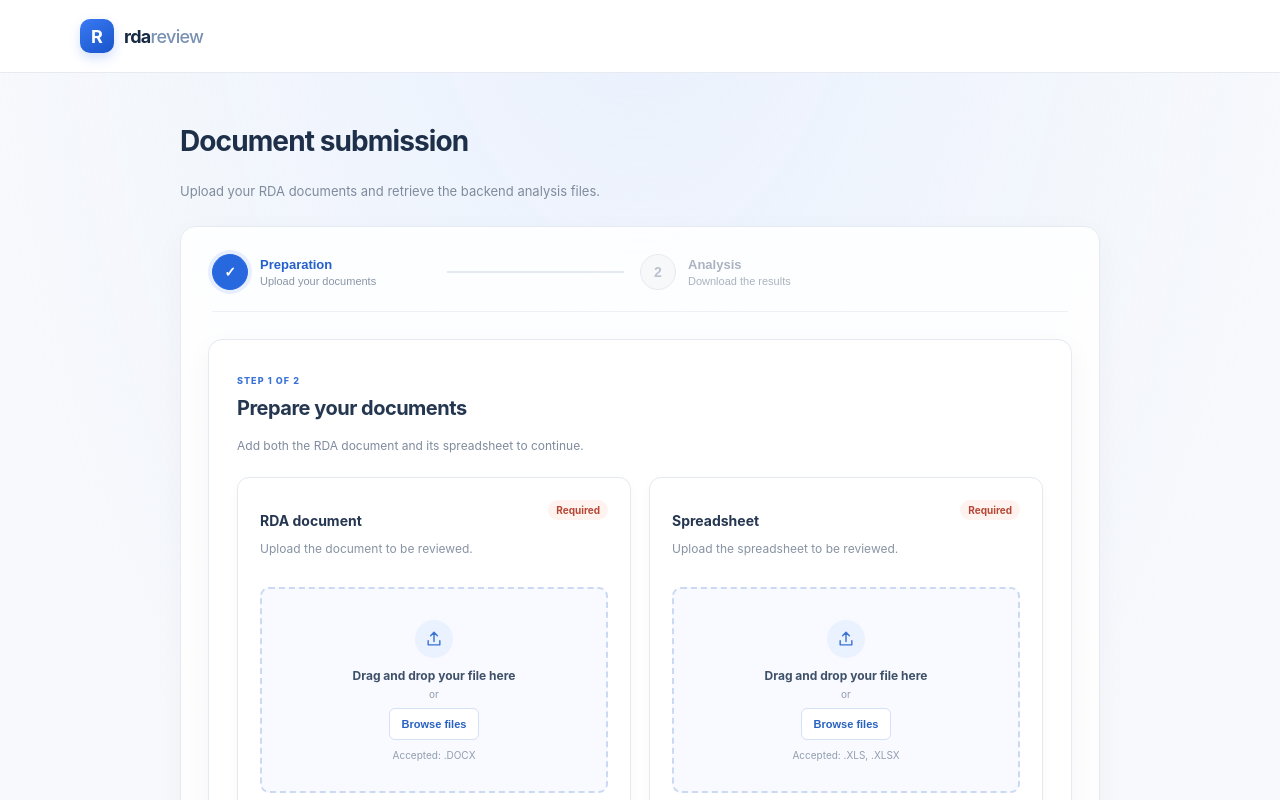
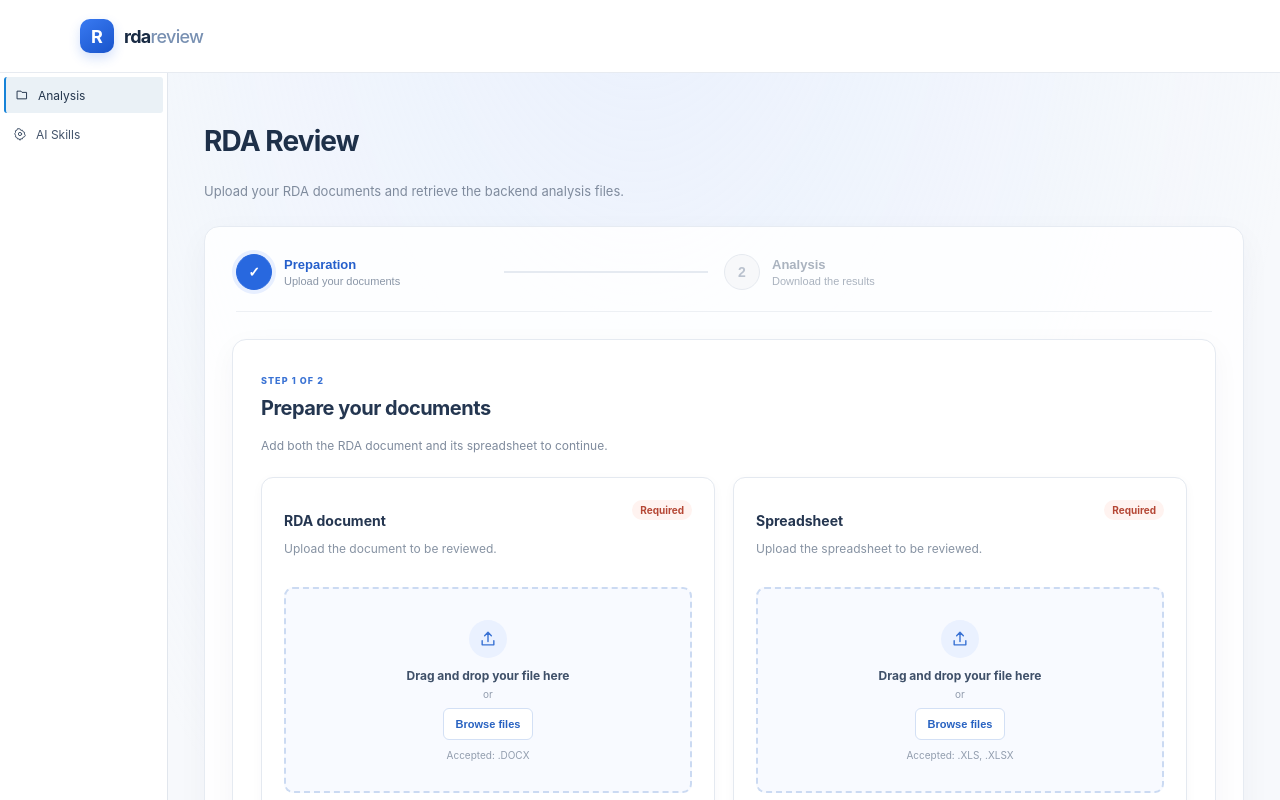
Before and after one commit to lucasvieira-ia/frontend_rda_poc, an Angular app: page / in a window 1280 px wide. Shown: the top 800 px of the page. Built offline with nearby package versions, Linux system fonts and the light colour scheme.

Commit message:
Adding new approachs

```diff
--- a/src/app/features/rda-review/components/rda-review-container/rda-review-container.component.html
+++ b/src/app/features/rda-review/components/rda-review-container/rda-review-container.component.html
@@ -1,9 +1,41 @@
 <div class="app-shell">
   <app-rda-header />
 
+  <div class="app-layout">
+    <aside class="side-navigation">
+      <nav aria-label="Primary navigation">
+        <button
+          class="navigation-tab"
+          type="button"
+          [class.active]="activeNavigationTab() === 'analysis'"
+          [attr.aria-current]="activeNavigationTab() === 'analysis' ? 'page' : null"
+          (click)="selectNavigationTab('analysis')"
+        >
+          <svg viewBox="0 0 20 20" aria-hidden="true">
+            <path d="M3.5 4.5h5l1.5 1.75h6.5v9.25h-13z"></path>
+          </svg>
+          Analysis
+        </button>
+        <button
+          class="navigation-tab"
+          type="button"
+          [class.active]="activeNavigationTab() === 'skills'"
+          [attr.aria-current]="activeNavigationTab() === 'skills' ? 'page' : null"
+          (click)="selectNavigationTab('skills')"
+        >
+          <svg viewBox="0 0 20 20" aria-hidden="true">
+            <path d="M10 2.75 11.2 4.8l2.35-.2.8 2.2 2.2.8-.2 2.35 1.2 2.05-1.2 2.05-2.2.8-.8 2.2-2.35-.2L10 19l-1.2-2.05-2.35.2-.8-2.2-2.2-.8.2-2.35-1.2-2.05 1.2-2.05-.2-2.35 2.2-.8.8-2.2 2.35.2z"></path>
+            <circle cx="10" cy="10" r="2.3"></circle>
+          </svg>
+          AI Skills
+        </button>
+      </nav>
+    </aside>
+
     <main id="rda-review" class="page-content">
+      @if (activeNavigationTab() === 'analysis') {
         <section class="page-intro">
-      <h1>Document submission</h1>
+          <h1>RDA Review</h1>
           <p>Upload your RDA documents and retrieve the backend analysis files.</p>
         </section>
 
@@ -39,7 +71,7 @@
                   </svg>
                 </div>
                 <span class="section-eyebrow">STEP 2 OF 2</span>
-            <h2 id="analysis-title">Analysis and feedbacks</h2>
+                <h2 id="analysis-title">Analysis and Feedback</h2>
                 <p class="analysis-description">
                   Download the files and check the agent's feedback.
                 </p>
@@ -107,9 +139,16 @@
             </section>
           }
         </section>
+      } @else {
+        <section class="page-intro skills-placeholder" aria-labelledby="skills-title">
+          <h1 id="skills-title">AI Skills</h1>
+          <p>This area is reserved for AI-powered analysis skills.</p>
+        </section>
+      }
 
       <footer class="page-footer">
         <span>Document workspace</span>
       </footer>
     </main>
   </div>
+</div>
--- a/src/app/features/rda-review/components/rda-review-container/rda-review-container.component.scss
+++ b/src/app/features/rda-review/components/rda-review-container/rda-review-container.component.scss
@@ -11,8 +11,62 @@
     #f7f9fc;
 }
 
+.app-layout {
+  display: grid;
+  min-height: calc(100vh - 72px);
+  grid-template-columns: 168px minmax(0, 1fr);
+}
+
+.side-navigation {
+  border-right: 1px solid #e1e6ed;
+  background: #fff;
+}
+
+.side-navigation nav {
+  display: grid;
+  gap: 3px;
+  padding: 4px;
+}
+
+.navigation-tab {
+  display: flex;
+  min-height: 36px;
+  align-items: center;
+  gap: 9px;
+  padding: 0 9px;
+  border: 0;
+  border-radius: 3px;
+  background: transparent;
+  color: #43536a;
+  font: inherit;
+  font-size: 12px;
+  text-align: left;
+  cursor: pointer;
+}
+
+.navigation-tab svg {
+  width: 14px;
+  height: 14px;
+  flex: 0 0 auto;
+  fill: none;
+  stroke: currentColor;
+  stroke-linecap: round;
+  stroke-linejoin: round;
+  stroke-width: 1.4;
+}
+
+.navigation-tab:hover {
+  background: #f4f7fa;
+}
+
+.navigation-tab.active {
+  border-left: 2px solid #1683d8;
+  background: #eaf1f6;
+  color: #24364d;
+}
+
 .page-content {
-  width: min(100% - 48px, 920px);
+  width: min(100% - 48px, 1040px);
   margin: 0 auto;
   padding: 42px 0 24px;
 }
@@ -52,6 +106,14 @@
   color: #7f8b9d;
   font-size: 13px;
   line-height: 1.55;
+}
+
+.skills-placeholder {
+  min-height: 220px;
+  padding: 28px;
+  border: 1px solid #e6ebf2;
+  border-radius: 10px;
+  background: rgb(255 255 255 / 88%);
 }
 
 .workflow-card {
@@ -305,6 +367,10 @@ app-rda-stepper {
 }
 
 @media (max-width: 760px) {
+  .app-layout {
+    grid-template-columns: 150px minmax(0, 1fr);
+  }
+
   .page-content {
     padding-top: 30px;
   }
@@ -315,14 +381,28 @@ app-rda-stepper {
 }
 
 @media (max-width: 520px) {
+  .app-layout {
+    display: block;
+  }
+
+  .side-navigation {
+    border-right: 0;
+    border-bottom: 1px solid #e1e6ed;
+  }
+
+  .side-navigation nav {
+    display: flex;
+    gap: 4px;
+    padding: 5px 16px;
+  }
+
+  .navigation-tab {
+    flex: 1 1 0;
+    justify-content: center;
+  }
+
   .page-content {
     width: calc(100% - 32px);
-  }
-
-  @media (prefers-reduced-motion: reduce) {
-    .analysis-loading-spinner {
-      animation-duration: 1800ms;
-    }
   }
 
   .page-intro h1 {
@@ -357,3 +437,9 @@ app-rda-stepper {
     flex-wrap: wrap;
   }
 }
+
+@media (prefers-reduced-motion: reduce) {
+  .analysis-loading-spinner {
+    animation-duration: 1800ms;
+  }
+}
--- a/src/app/features/rda-review/components/rda-review-container/rda-review-container.component.ts
+++ b/src/app/features/rda-review/components/rda-review-container/rda-review-container.component.ts
@@ -29,6 +29,7 @@ export class RdaReviewContainerComponent implements OnDestroy {
   private readonly http = inject(HttpClient);
   private readonly generatedObjectUrls: string[] = [];
 
+  protected readonly activeNavigationTab = signal<'analysis' | 'skills'>('analysis');
   protected readonly activeStep = signal<RdaStepId>('preparation');
   protected readonly minutaFile = signal<UploadedFile | null>(null);
   protected readonly planilhaFile = signal<UploadedFile | null>(null);
@@ -91,6 +92,10 @@ export class RdaReviewContainerComponent implements OnDestroy {
     if (step === 'preparation' || this.activeStep() === 'analysis') {
       this.activeStep.set(step);
     }
+  }
+
+  protected selectNavigationTab(tab: 'analysis' | 'skills'): void {
+    this.activeNavigationTab.set(tab);
   }
 
   protected async onSubmit(): Promise<void> {
```
Also changed, not shown: 1 other file (tests, documents, lock files or other folders). Lines whose indentation alone changed are shown as unchanged.
